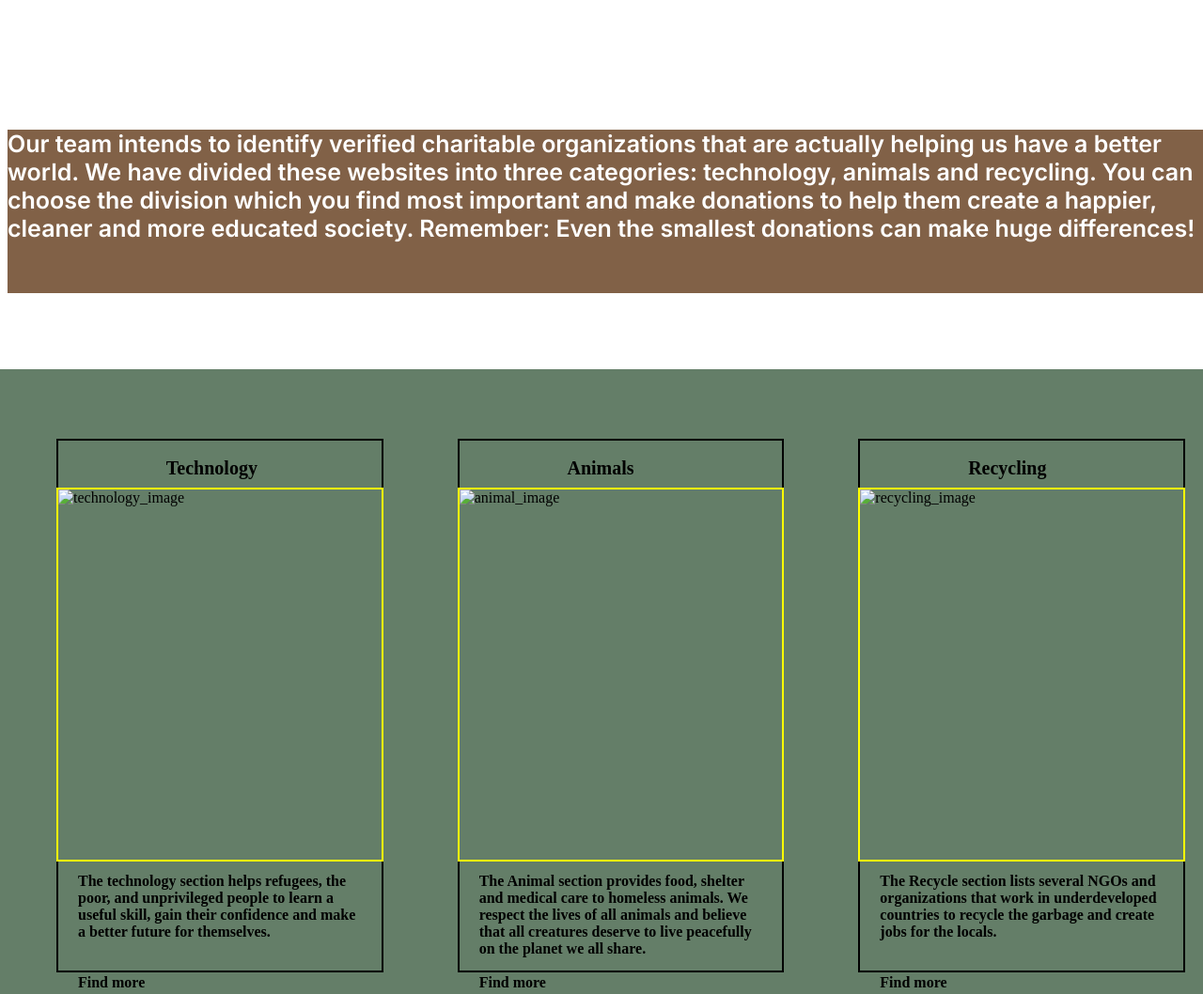
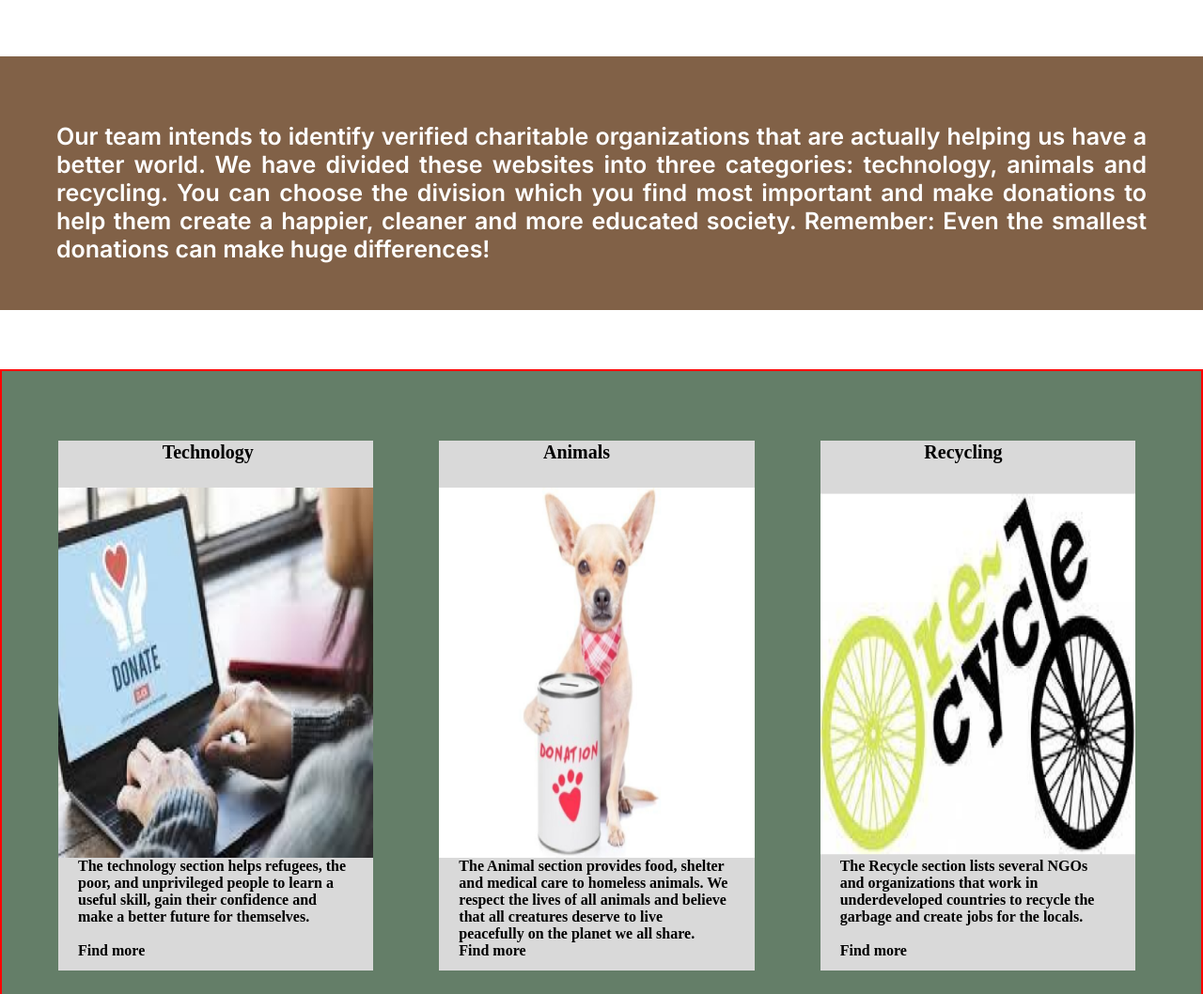
Before and after one commit to Doris-Siu/charity-website, a plain HTML site: page index.html in a window 1280 px wide. Shown: the part 840-1898 px from the top of the page at 94% size. Drawn offline with Linux system fonts and the light colour scheme; a web font is replaced by a local one.

Commit message:
complete html & styling

```diff
--- a/index.html
+++ b/index.html
@@ -19,6 +19,7 @@
     <img id="logo" src="/Vector/logo.png"></img>
     <label>Where do you like to donate?</label>
     <select>
+      <option></option>
       <option>Technology</option>
       <option>Animal</option>
       <option>Recycling</option>
@@ -27,7 +28,7 @@
 
   <main>
     <h1>Hope For The Hopeless</h1>
-    <div id="hero"></div>
+    <div id="hero"> </div>
     <p id="hero-text">
       We make a living by what we get. We make a life by what we give.
     </p>
@@ -42,33 +43,33 @@
     <section>
       <div class="content">
         <h2> Technology</h2>
-        <img class="content_image" alt="technology_image">
+        <img class="content_image" src="/Vector/tech_img_.png" alt="technology_image">
         <p class="content-summary">The technology section helps refugees, the poor, and unprivileged people to learn a
           useful skill, gain their confidence and make a better future for themselves.
           <br>
           <br>
-          <br>
+
           <span> Find more </span>
         </p>
       </div>
       <div class="content">
         <h2> Animals</h2>
-        <img class="content_image" alt="animal_image">
+        <img class="content_image"  src="/Vector/animal_img.png" alt="animal_image">
         <p class="content-summary">The Animal section provides food, shelter and medical care to homeless animals. We
           respect the lives of all animals and believe that all creatures deserve to live peacefully on the planet we
           all share.
           <br>
-          <br>
+
           <span> Find more </span>
 
       </div>
       <div class="content">
         <h2> Recycling </h2>
-        <img class="content_image" alt="recycling_image">
+        <img class="content_image" src="/Vector/recycleing_img.png" alt="recycling_image">
         <p class="content-summary">The Recycle section lists several NGOs and organizations that work in underdeveloped countries to recycle the garbage and create jobs for the locals.
           <br>
           <br>
-          <br>
+
 
           <span> Find more </span>
       </div>
--- a/style.css
+++ b/style.css
@@ -1,3 +1,11 @@
+*,
+::after,
+::before {
+  margin: 0;
+  padding: 0;
+  box-sizing: border-box;
+}
+
 header {
   position: absolute;
   width: 100%;
@@ -75,13 +83,11 @@ h1 {
   height: 315px;
   left: 64px;
   top: 349px;
-
   font-family: "Judson";
   font-style: normal;
   font-weight: 400;
   font-size: 55px;
   line-height: 63px;
-
   color: #182747;
 }
 
@@ -89,32 +95,40 @@ h1 {
   background: rgba(86, 43, 8, 0.74);
   position: absolute;
   width: 100%;
-  height: 174px;
-  top: 953px;
+  height: 270px;
+   left: 0px;
+  right: 0px;
+  top: 900px;
   font-family: "Inter";
-  font-style: normal;
+  font-style:normal;
+  text-align: justify;
   font-weight: 600;
   font-size: 25px;
   line-height: 30px;
-
+padding: 70px 60px 70px 60px;
   color: #ffffff;
+  /* border: 2px solid black; */
 }
 
 section {
   position: absolute;
   width: 100%;
-  height: 709px;
+  height: 700px;
   left: 0px;
+padding-right: 60px;
   top: 1233px;
   background: #647e68;
   display: flex;
+  border: 2px solid red;
+  /* margin: 5% 0 0 0; */
 }
 .content {
-  border: 2px solid black;
+  /* border: 2px solid black; */
+  background-color: #d9d9d9;
   position: relative;
   width: 33.33%;
   height: 564px;
-  margin: 74px 19px 71px 60px;
+  margin: 74px 10px 71px 60px;
   flex-direction: row;
   display: grid;
   justify-items: center;
@@ -124,8 +138,9 @@ grid-template-areas:
     "title"
     "image"
     "para";
+
 }
-.content > h2{
+.content > h2 {
   grid-area: title;
   grid-column-start: 1;
   grid-column-end: 2;
@@ -139,21 +154,21 @@ position: absolute;
   width: 114px;
 }
 
-.content_image{
+.content_image {
   grid-area: image;
   grid-column-start: 1;
   grid-column-end: 2;
   grid-row-start: 2;
   grid-row-end: 3;
-  border: 2px solid yellow;
-  background: url(images.jpg);
+  /* border: 2px solid yellow; */
+  /* background: url(images.jpg); */
   width: 100%;
   height: 100%;
   position: absolute;
   /* margin: 10px 0 0 0; */
 }
 
-.content-summary{
+.content-summary {
   grid-area: para;
   grid-column-start: 1;
   grid-column-end: 2;
@@ -177,10 +192,10 @@ footer {
   top: 1991px;
 
   background: #182747;
-  justify-content: space-around;
+
+  justify-content: space-between;
   align-items: center;
-  justify-content: space-around;
-  align-items: center;
+  padding: 0 60px;
 }
 
 .footer-text {
```
Also changed, not shown: Vector/animal_img.png (added), Vector/recycleing_img.png (added), Vector/tech_img_.png (added). Lines whose indentation alone changed are shown as unchanged.
